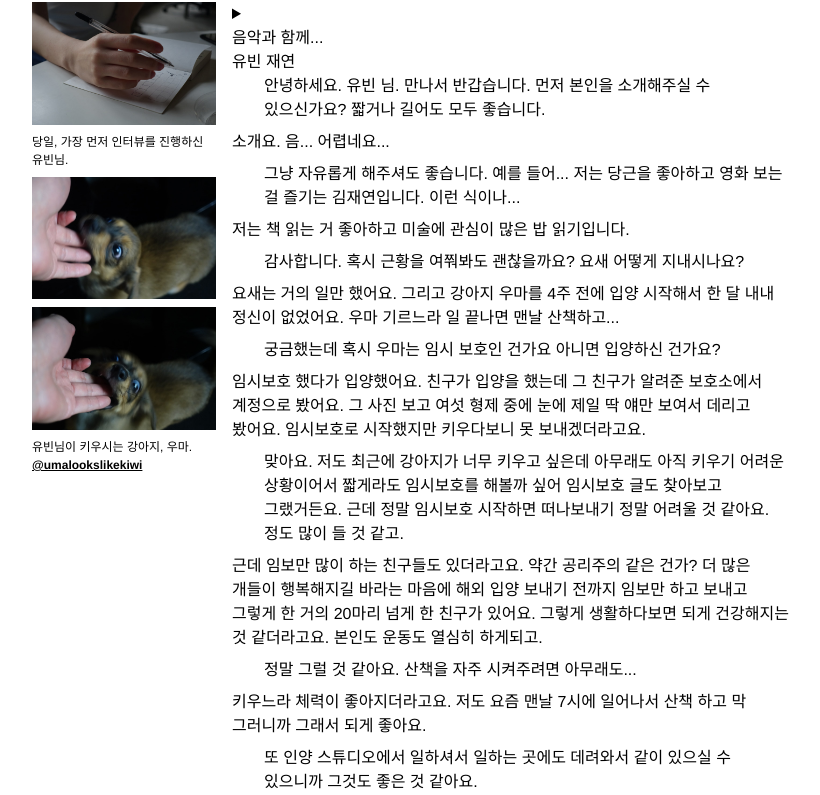
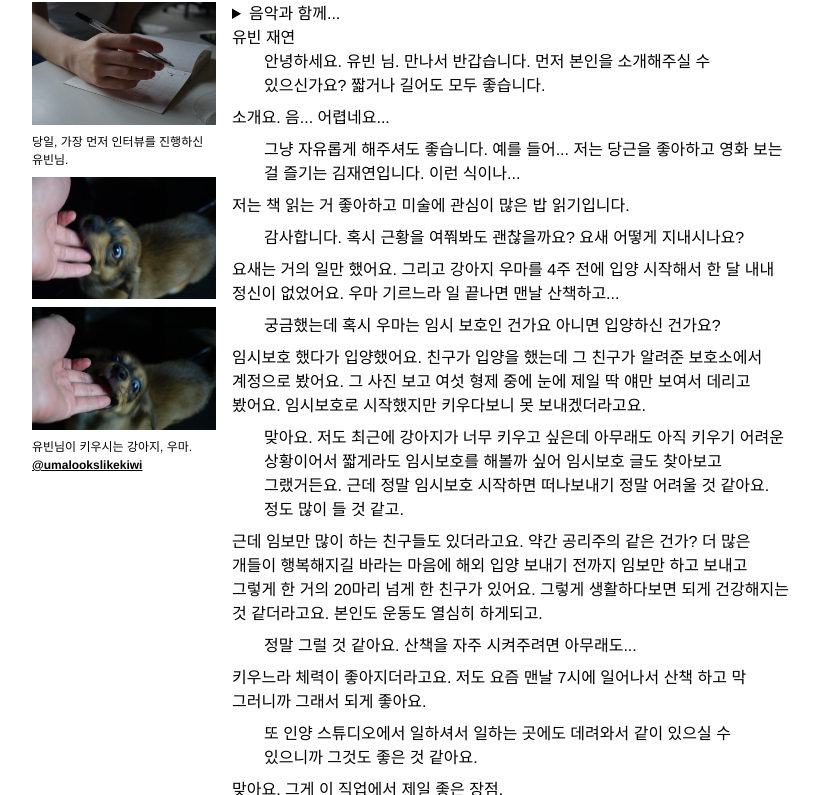
Before and after one commit to Recrude/foryourinformation, a plain HTML site: page interview/02-yubin-park/index.html in a window 1280 px wide. Shown: the part 140-935 px from the top of the page, without its empty margins (224-1044 px from the left). Drawn offline with Linux system fonts and the light colour scheme.

Commit message:
Update style.css

```diff
--- a/assets/css/style.css
+++ b/assets/css/style.css
@@ -299,3 +299,9 @@ border-bottom: 2px solid black;}
 .footertext {
 	font-size: 12px;
 }
+.inlineBlock {
+	display: inline-block;
+}
+input{
+	bor
+}
```
